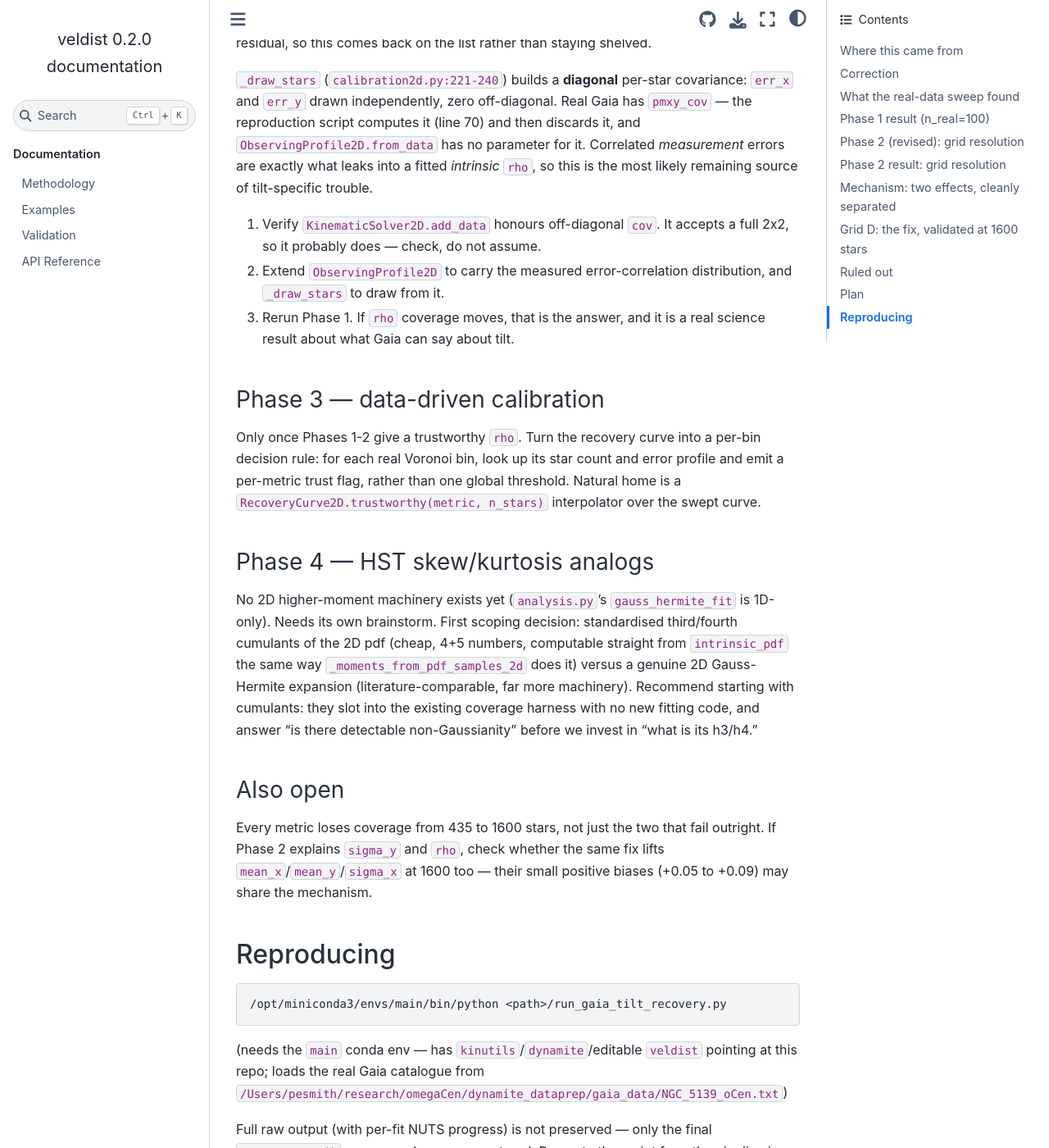
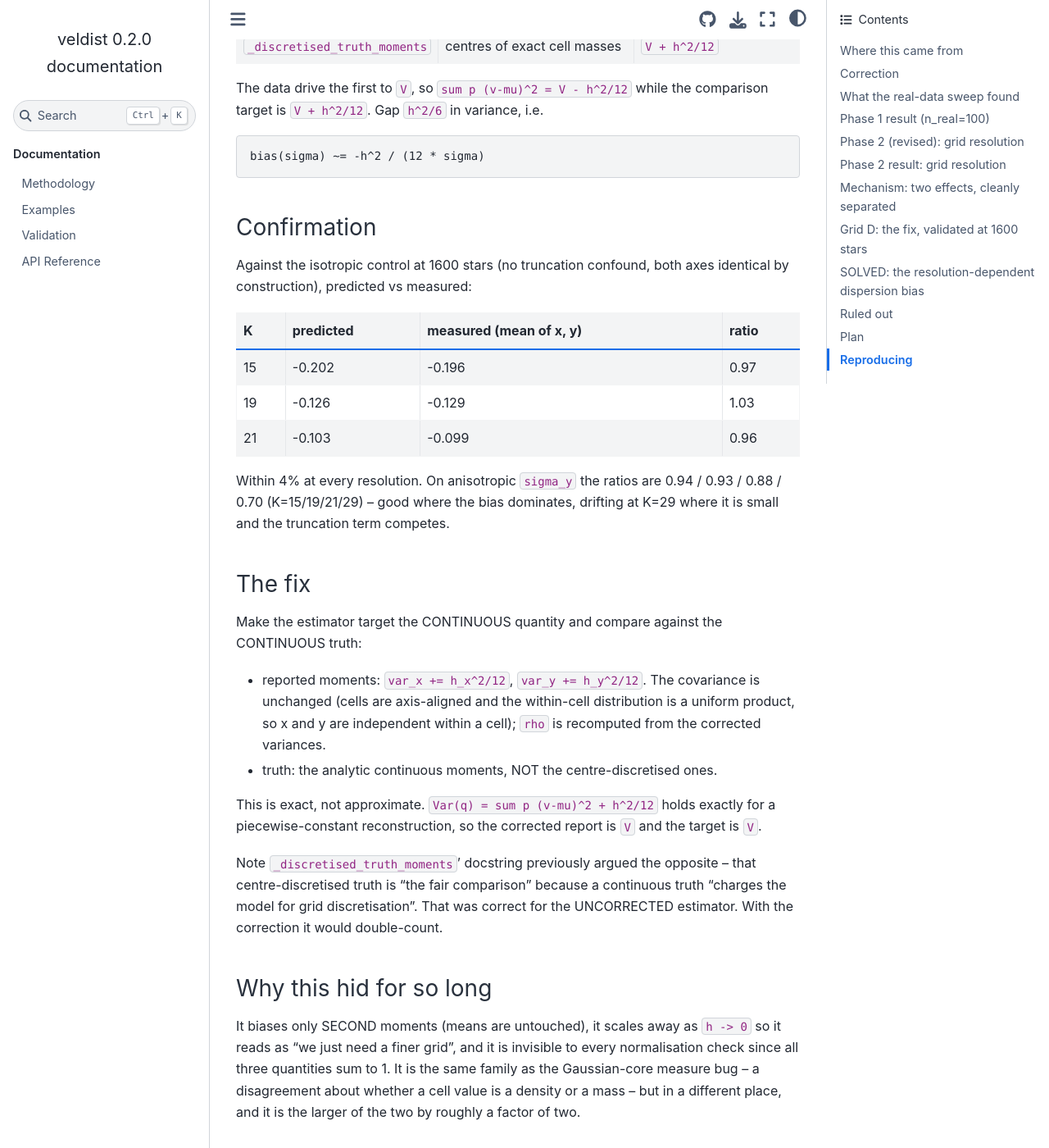
Before and after one commit to pjs902/veldist, a Sphinx documentation site: the page built from docs/handoff-2d-tilt-recovery.md, in a window 1280 px wide and 1400 px high, scrolled down 9842 px. Shown: the whole window at 82% size. Built offline with Sphinx 7.4.7 and the Sphinx Book theme 1.1.4, drawn with Linux system fonts in a browser that asks for light colours; some of the changed text lies outside the part shown.

Commit message:
docs(2d): diagnose the resolution-dependent dispersion bias
The sigma under-dispersion that scales with h/sigma is a three-way bookkeeping
disagreement about what a cell value means -- not the prior, not a modelling
error, and not the Gaussian-core measure bug (which was real, is fixed, and
moved this bias by 0.002).

The design matrix is M[i,m] = int_cell N(v; obs_i, Sigma_i) dv, so the forward
model pulls p(v) ~= p_m/h out of the cell integral: a PIECEWISE-CONSTANT
assumption that spreads each cell's mass uniformly across the cell. The density
the likelihood implies therefore has Var(q) = sum p (v-mu)^2 + h^2/12. But the
reported moments treat the same p_m as point masses at centres (no within-cell
term), and _discretised_truth_moments compares against centre moments of the
exact cell masses (V + h^2/12 by Sheppard). The data drive the first to V, so
the report is V - h^2/12 against a target of V + h^2/12: a gap of h^2/6 in
variance, or -h^2/(12*sigma) in sigma.

Confirmed on the isotropic control at 1600 stars, where both axes are identical
by construction and there is no truncation confound. Predicted vs measured:
K=15 -0.202 vs -0.196, K=19 -0.126 vs -0.129, K=21 -0.103 vs -0.099. Within 4%
at every resolution.

The fix is to make the estimator target the continuous quantity (var += h^2/12
per axis, covariance unchanged since x and y are independent within an
axis-aligned cell, rho recomputed from corrected variances) and compare against
the continuous truth. Exact rather than approximate: Var(q) = sum p (v-mu)^2 +
h^2/12 holds exactly for a piecewise-constant reconstruction.

Records that _discretised_truth_moments' docstring argued the opposite, that
centre-discretised truth is "the fair comparison" -- correct for the
uncorrected estimator, double-counting once the correction lands.

Co-Authored-By: Claude Opus 5 <noreply@anthropic.com>
Claude-Session: https://claude.ai/code/session_01LDCc9vPLr2QBQGoinTkpbM

```diff
--- a/docs/handoff-2d-tilt-recovery.md
+++ b/docs/handoff-2d-tilt-recovery.md
@@ -340,6 +340,87 @@ resolution term and the stars-per-cell term must collide, and the tuning rule
 has to arbitrate between them. Sweeping `n_stars` on grid D's geometry is the
 next run.
 
+## SOLVED: the resolution-dependent dispersion bias
+
+The `sigma` under-dispersion that scales with `h/sigma` is a three-way
+bookkeeping disagreement about what a cell value means. It is not a modelling
+error, not the prior, and not the Gaussian-core measure bug (that was real,
+was fixed, and moved this bias by 0.002 -- see below).
+
+### The mechanism
+
+The design matrix is `M[i,m] = int_cell_m N(v; obs_i, Sigma_i) dv`, and the
+likelihood is `M @ intrinsic_pdf`. Deriving the forward model that implies:
+
+    P(obs) = int p(v) N(obs; v, err) dv
+           = sum_m int_cell_m p(v) N(obs; v, err) dv
+           ~= sum_m (p_m / h) int_cell_m N(obs; v, err) dv        [p ~ const]
+
+Pulling `p(v) ~= p_m/h` out of the integral is a **piecewise-constant**
+assumption: the likelihood spreads each cell's mass uniformly across the cell.
+So the density it actually implies has
+
+    Var(q) = sum_m p_m (v_m - mu)^2 + h^2/12
+
+with `h^2/12` the exact variance of a uniform across one cell.
+
+Three places then disagree:
+
+| | treats `p_m` as | variance |
+|---|---|---|
+| likelihood (`M @ p`) | piecewise-constant over the cell | `sum p (v-mu)^2 + h^2/12` |
+| reported moments | point masses at cell centres | `sum p (v-mu)^2` |
+| `_discretised_truth_moments` | centres of exact cell masses | `V + h^2/12` |
+
+The data drive the first to `V`, so `sum p (v-mu)^2 = V - h^2/12` while the
+comparison target is `V + h^2/12`. Gap `h^2/6` in variance, i.e.
+
+    bias(sigma) ~= -h^2 / (12 * sigma)
+
+### Confirmation
+
+Against the isotropic control at 1600 stars (no truncation confound, both
+axes identical by construction), predicted vs measured:
+
+| K | predicted | measured (mean of x, y) | ratio |
+|---|---|---|---|
+| 15 | -0.202 | -0.196 | 0.97 |
+| 19 | -0.126 | -0.129 | 1.03 |
+| 21 | -0.103 | -0.099 | 0.96 |
+
+Within 4% at every resolution. On anisotropic `sigma_y` the ratios are 0.94 /
+0.93 / 0.88 / 0.70 (K=15/19/21/29) -- good where the bias dominates, drifting
+at K=29 where it is small and the truncation term competes.
+
+### The fix
+
+Make the estimator target the CONTINUOUS quantity and compare against the
+CONTINUOUS truth:
+
+- reported moments: `var_x += h_x^2/12`, `var_y += h_y^2/12`. The covariance
+  is unchanged (cells are axis-aligned and the within-cell distribution is a
+  uniform product, so x and y are independent within a cell); `rho` is
+  recomputed from the corrected variances.
+- truth: the analytic continuous moments, NOT the centre-discretised ones.
+
+This is exact, not approximate. `Var(q) = sum p (v-mu)^2 + h^2/12` holds
+exactly for a piecewise-constant reconstruction, so the corrected report is
+`V` and the target is `V`.
+
+Note `_discretised_truth_moments`' docstring previously argued the opposite --
+that centre-discretised truth is "the fair comparison" because a continuous
+truth "charges the model for grid discretisation". That was correct for the
+UNCORRECTED estimator. With the correction it would double-count.
+
+### Why this hid for so long
+
+It biases only SECOND moments (means are untouched), it scales away as
+`h -> 0` so it reads as "we just need a finer grid", and it is invisible to
+every normalisation check since all three quantities sum to 1. It is the same
+family as the Gaussian-core measure bug -- a disagreement about whether a cell
+value is a density or a mass -- but in a different place, and it is the larger
+of the two by roughly a factor of two.
+
 ## Ruled out
 
 The `gaussian_core` 2D prior does not enforce axis-alignment or isotropy
```
